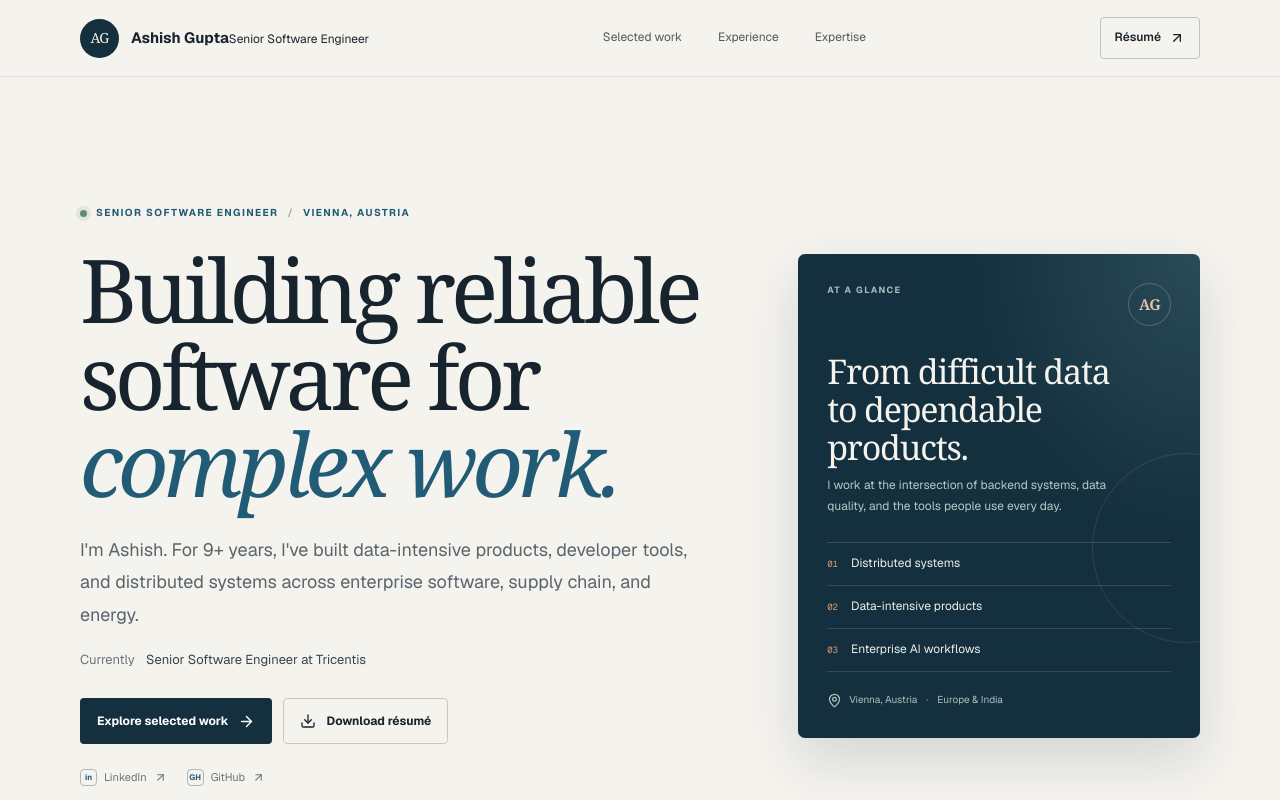
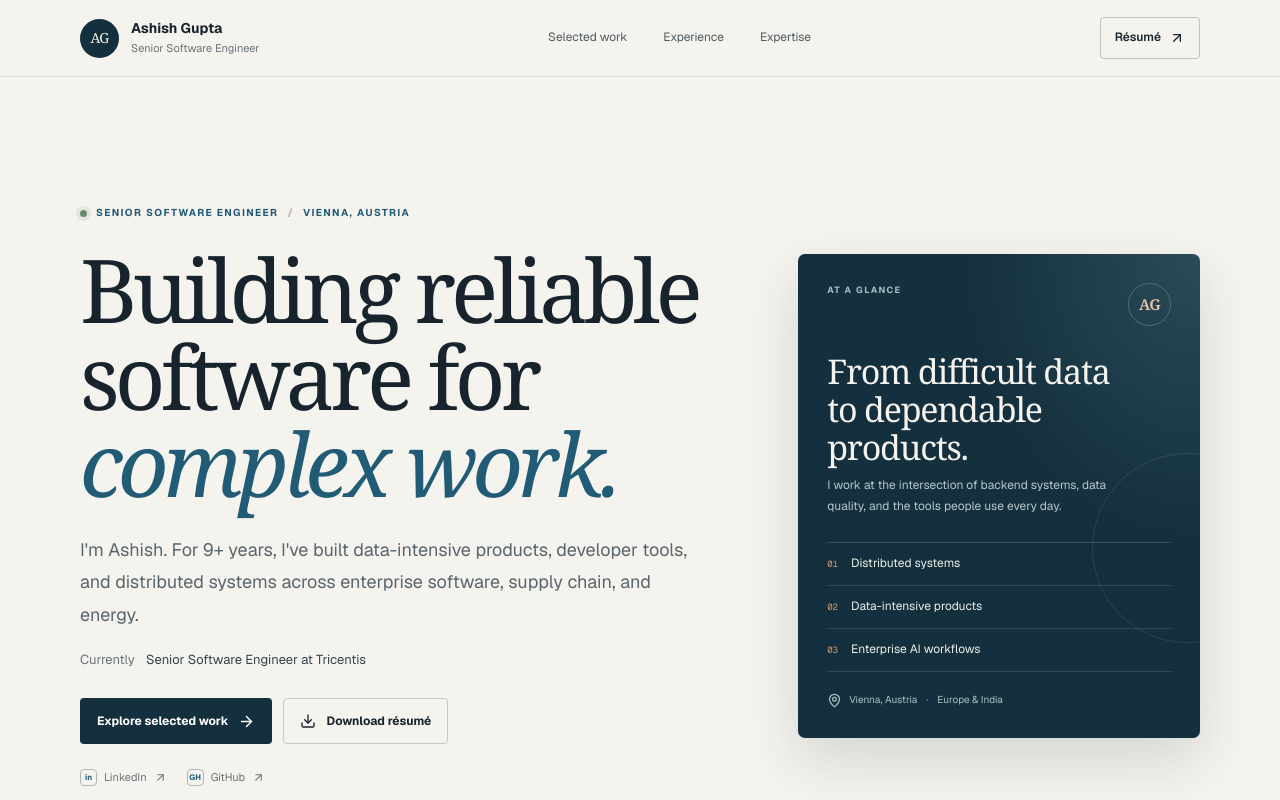
Before and after one commit to ashishgupta95/ashishgupta95.github.io, a Next.js app: page / in a window 1280 px wide. Shown: the top 800 px of the page. Built offline with nearby package versions, Linux system fonts and the light colour scheme.

Commit message:
fix: refine portfolio header spacing

```diff
--- a/src/app/PortfolioPage.tsx
+++ b/src/app/PortfolioPage.tsx
@@ -28,7 +28,7 @@ export default function PortfolioPage() {
   return <main id="top" className="portfolio">
     <a className="skip-link" href="#main-content">Skip to content</a>
     <header className="site-header"><div className="shell header-inner">
-      <a className="brand" href="#top" aria-label="Ashish Gupta, home"><span className="brand-mark">AG</span><span><strong>Ashish Gupta</strong><small>Senior Software Engineer</small></span></a>
+      <a className="brand" href="#top" aria-label="Ashish Gupta, home"><span className="brand-mark">AG</span><span className="brand-copy"><strong>Ashish Gupta</strong><small>Senior Software Engineer</small></span></a>
       <nav className="primary-nav" aria-label="Main navigation"><a href="#work">Selected work</a><a href="#experience">Experience</a><a href="#expertise">Expertise</a></nav>
       <a className="header-link" href="/AshishGupta_CV.pdf" download>Résumé <ArrowUpRight size={16} aria-hidden="true" /></a>
     </div></header>
```
